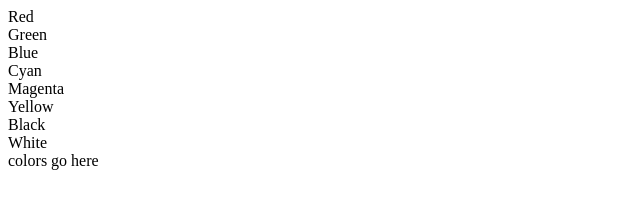
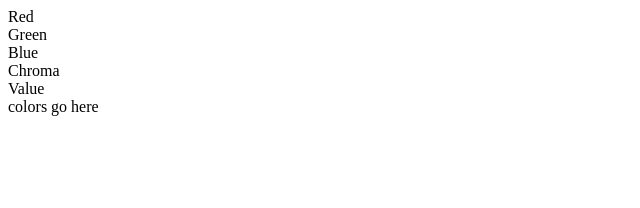
Before and after one commit to clementlettuce/colorgame, a plain HTML site: page index.html in a window 1280 px wide. Shown: the whole page, without its empty margins (0-640 px from the left). Drawn offline with Linux system fonts and the light colour scheme.

Commit message:
color fix

```diff
--- a/index.html
+++ b/index.html
@@ -9,11 +9,8 @@
   <div draggable="true" data-r="255" data-g="0" data-b="0">Red</div>
   <div draggable="true" data-r="0" data-g="255" data-b="0">Green</div>
   <div draggable="true" data-r="0" data-g="0" data-b="255">Blue</div>
-  <div draggable="true" data-r="0" data-g="255" data-b="255">Cyan</div>
-  <div draggable="true" data-r="255" data-g="0" data-b="255">Magenta</div>
-  <div draggable="true" data-r="255" data-g="255" data-b="0">Yellow</div>
-  <div draggable="true" data-r="0" data-g="0" data-b="0">Black</div>
-  <div draggable="true" data-r="255" data-g="255" data-b="255">White</div>
+  <div draggable="true" data-r="0" data-g="0" data-b="0">Chroma</div>
+  <div draggable="true" data-r="255" data-g="255" data-b="255">Value</div>
 </div>
 
 <div id="workspace">
```
